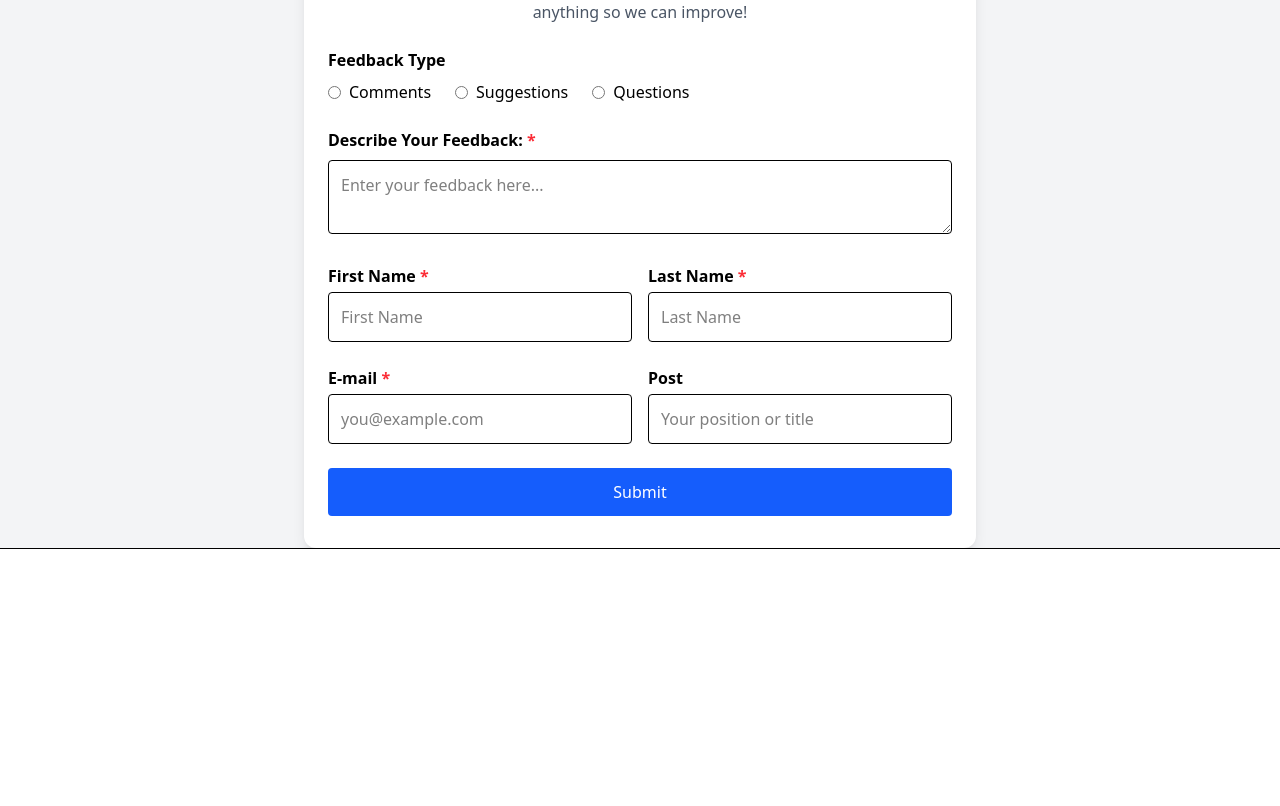
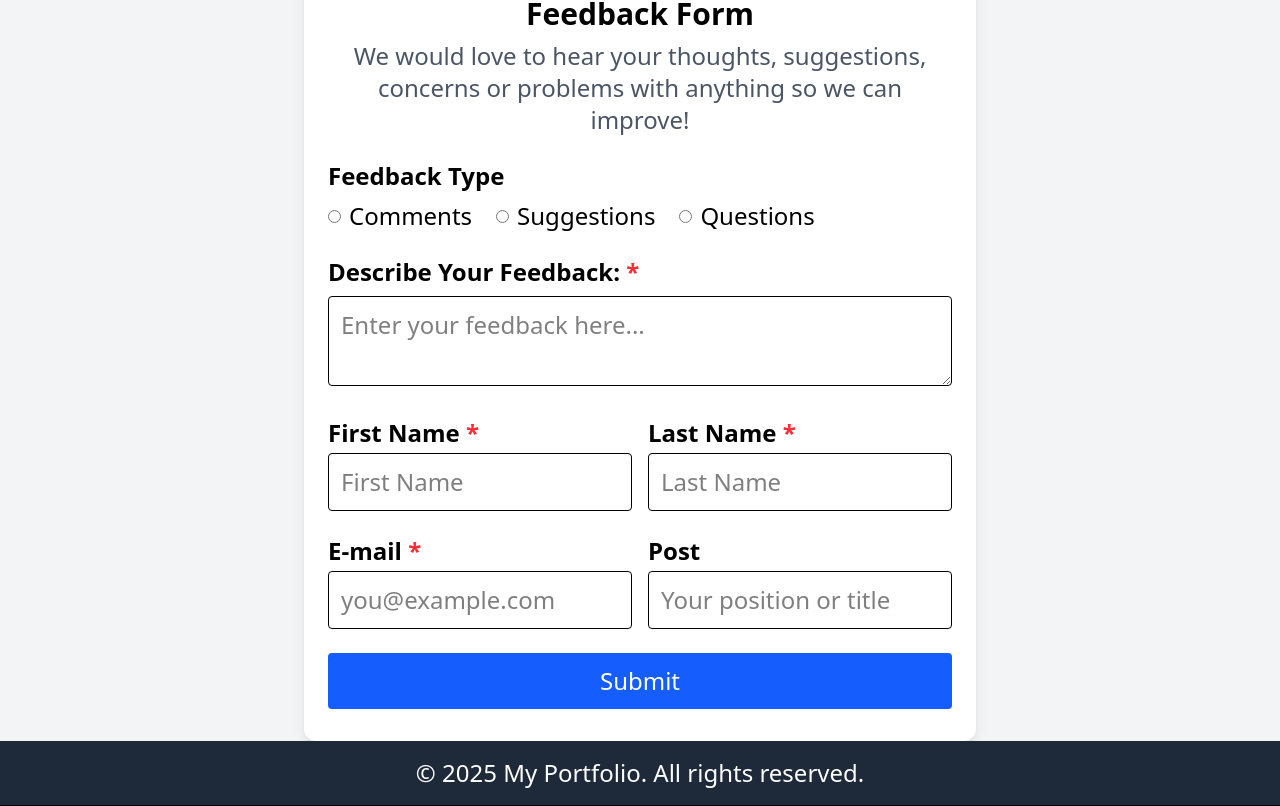
Before and after one commit to patties-eater/potfolio, a React (Vite) app: page / in a window 1280 px wide. Shown: the part 3123-3929 px from the top of the page. Before the commit the page ends 3672 px from the top, so only its background shows below. Built offline with nearby package versions, Linux system fonts and the light colour scheme; no server answers; the database is empty.

Commit message:
done FooterPage

```diff
--- a/src/App.jsx
+++ b/src/App.jsx
@@ -5,11 +5,13 @@ import { SecondPage } from './component/pages/secondpage'
 import { ThirdPage } from './component/pages/thirdpage'
 import { FourthPage } from './component/pages/fourthpage'
 import { FifthPage } from './component/pages/fifthpage'
+
+import FooterPage from './component/pages/footerpage'
 function App() {
 
 
   return (
-    <div className="myApp h-full w-screen flex   justify-center  bg-gray-100">
+    <div className="myApp h-full w-screen flex   justify-center text-2xl mt-10  bg-gray-100">
 
      <div className=' border   items-center '>
 
@@ -18,6 +20,7 @@ function App() {
       <ThirdPage />
       <FourthPage />
       <FifthPage />
+      <FooterPage />
 
       {/* Add any additional components or sections here */}
      </div>
--- /dev/null
+++ b/src/component/pages/footerpage.jsx
@@ -0,0 +1,8 @@
+
+export default function FooterPage(){
+  return(
+    <footer className="bg-gray-800 text-white py-4 flex items-center justify-center">
+      <p>© {new Date().getFullYear()} My Portfolio. All rights reserved.</p>
+    </footer>
+  );
+}
```
Also changed, not shown: 1 other file (tests, documents, lock files or other folders).
